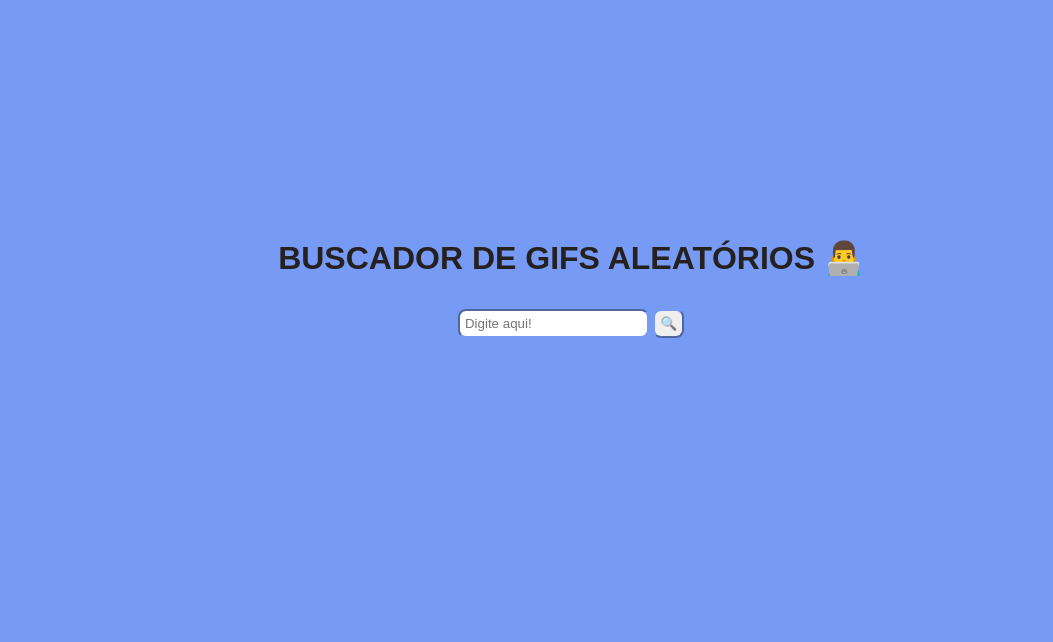
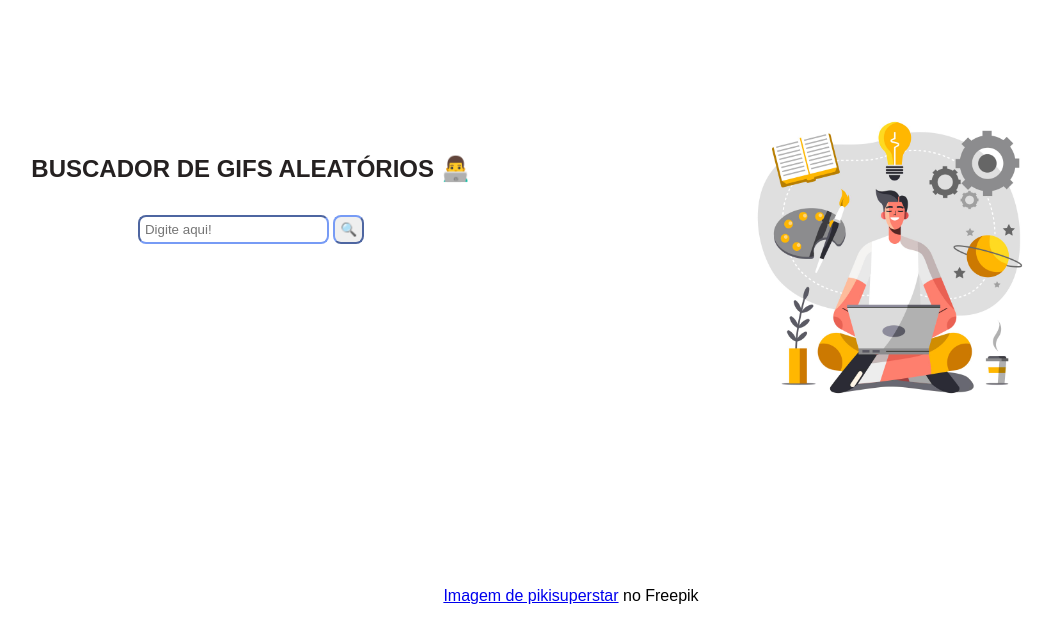
Before and after one commit to DanielCosta12/gif-aleatoriov2, a website built with Vite: page src/index.html in a window 1280 px wide. Shown: the part 96-738 px from the top of the page, without its empty margins (69-1122 px from the left). Built offline with nearby package versions, Linux system fonts and the light colour scheme.

Commit message:
add new style and event keypress enter

```diff
--- a/src/index.html
+++ b/src/index.html
@@ -11,14 +11,24 @@
 <body>
   <main>
 
-    <h1>Buscador de gifs aleatórios 👨‍💻</h1>
-    <input type="search" name="search" id="search" placeholder="Digite aqui!" autocomplete="off" />
-    <button id="btn" type="button">🔍</button>
-    <div id="container">
-      <img src="" id="imgGif" alt="">
+    <div id="container-left">
+      <h1>Buscador de gifs aleatórios 👨‍💻</h1>
+      <input type="search" name="search" id="search" placeholder="Digite aqui!" autocomplete="off" />
+      <button id="btn" type="button">🔍</button>
+      <div id="container">
+        <img src="" id="imgGif" alt="">
+      </div>
+    </div>
+    <div id="container-right">
+      <img id="img-right" src="./assets/14620625_5484597.jpg" alt="">
     </div>
   </main>
   <script type="module" src="main.js"></script>
+  <footer>
+    <a
+      href="https://br.freepik.com/vetores-gratis/ilustracao-do-conceito-de-criatividade-plana_14620625.htm#query=ilustracoes&position=13&from_view=keyword">Imagem
+      de pikisuperstar</a> no Freepik
+  </footer>
 </body>
 
 </html>
--- a/src/main.js
+++ b/src/main.js
@@ -1,8 +1,12 @@
-const API_KEY = "AIzaSyDZeBxnHRZXj4kRHcDuJW57y2vUsZxoHS4";
+const API_KEY = "AIzaSyDZeBxnHRZXj4kRHcDuJW57y2vUsZxoHS4"; // 100% front-end não consegui esconder a apikey, tentei usar o doenv mas não funciona com 100%front-end
 const container = document.querySelector("#container");
+const search = document.querySelector("#search");
 container.hidden = true;
 const imgGif = document.querySelector("#imgGif");
 const btn = document.querySelector("#btn");
+
+btn.addEventListener("click", () => getShareGif());
+search.addEventListener("keypress", (e) => enterKey(e));
 
 function getShareGif() {
   const search = document.querySelector("#search").value;
@@ -12,6 +16,13 @@ function getShareGif() {
     return alert("Digite um valor!");
   }
 }
+
+function enterKey(e) {
+  if (e.key === "Enter") {
+    return getShareGif();
+  }
+}
+
 async function getData(search) {
   try {
     const url = "https://tenor.googleapis.com/v2/search?q=";
@@ -43,4 +54,3 @@ async function addData(data) {
   console.log(urlGif);
   return (imgGif.src = urlGif);
 }
-btn.addEventListener("click", () => getShareGif());
--- a/src/style.css
+++ b/src/style.css
@@ -11,16 +11,26 @@ body {
   justify-content: center;
   height: 100vh;
   width: 100%;
-  background-color: rgb(119, 155, 245);
+  /* background-color: rgb(119, 155, 245); */
+  background-color: white;
 }
 
 main {
+  width: 100%;
   text-align: center;
   align-items: center;
+  display: flex;
+  flex-direction: row;
+}
+#container-left {
+  width: 50%;
+}
+#container-right {
+  width: 50%;
 }
 h1 {
   text-transform: uppercase;
-  font-size: 2em;
+  font-size: 1.5em;
   color: rgb(37, 33, 33);
   margin-bottom: 2rem;
   align-items: center;
@@ -45,3 +55,19 @@ img {
   height: 320px;
   border-radius: 3px;
 }
+#img-right {
+  margin-top: 100px;
+}
+
+@media (max-width: 600px) {
+  #container-right {
+    display: none;
+  }
+  #container-left {
+    width: 100%;
+  }
+}
+
+footer {
+  padding-top: 10rem;
+}
```
Also changed, not shown: src/assets/14620625_5484597.jpg (added).
